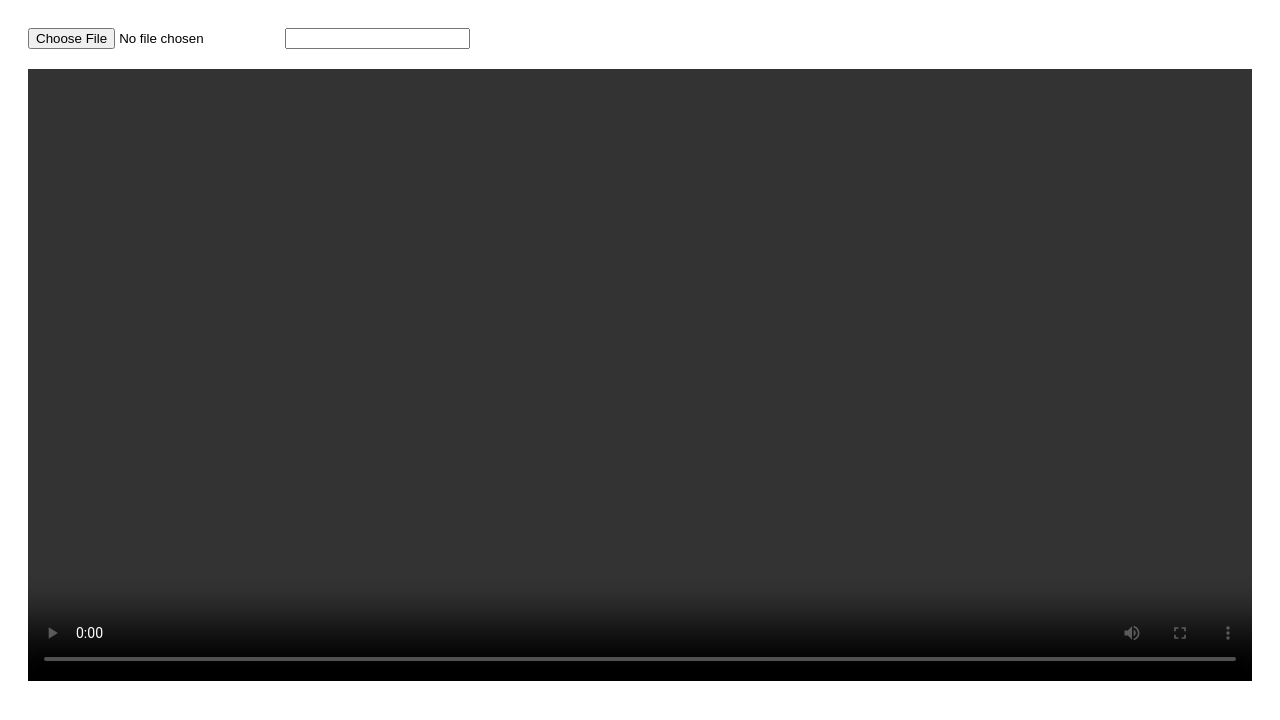
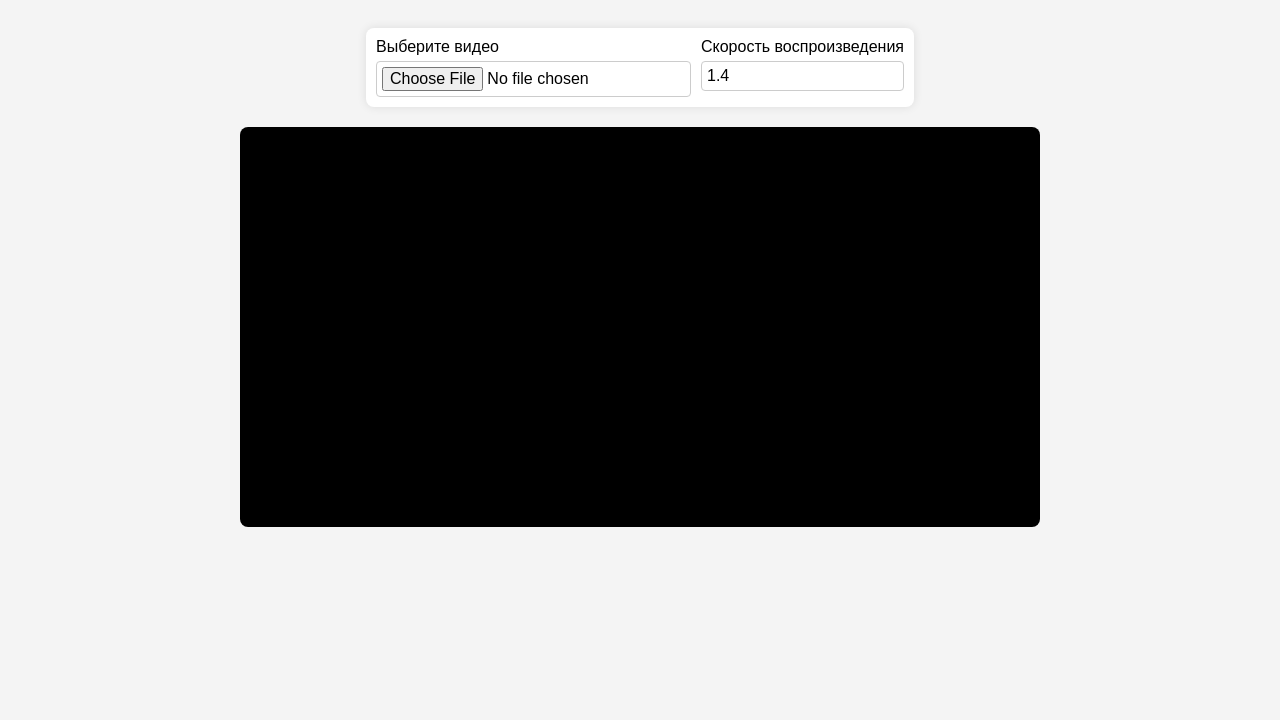
Before and after one commit to ArtiomDumchykov/video, a plain HTML site: page index.html in a window 1280 px wide. Drawn offline with Linux system fonts and the light colour scheme.

Commit message:
updateVideoPlayer

```diff
--- a/index.html
+++ b/index.html
@@ -1,6 +1,5 @@
 <!DOCTYPE html>
-<html lang="en">
-
+<html lang="eu">
 <head>
     <meta charset="UTF-8">
     <meta name="viewport" content="width=device-width, initial-scale=1.0">
@@ -9,49 +8,107 @@
         body {
             font-family: Arial, sans-serif;
             padding: 20px;
+            background-color: #f4f4f4;
         }
 
-        #videoPlayer {
-            width: 100%;
-            margin-top: 20px;
+        .wrapper {
+            display: flex;
+            justify-content: center;
+            align-items: center;
+            flex-direction: column;
+            gap: 20px;
         }
 
+        .controlls {
+            display: flex;
+            gap: 10px;
+            padding: 10px;
+            background: #fff;
+            border-radius: 8px;
+            box-shadow: 0 0 10px rgba(0, 0, 0, 0.1);
+        }
+
+        .field-wrap {
+            display: flex;
+            flex-direction: column;
+            gap: 5px;
+        }
+
+        input {
+            padding: 5px;
+            font-size: 16px;
+            border: 1px solid #ccc;
+            border-radius: 4px;
+        }
+
+        .wrap-video {
+            width: 800px;
+            background: black;
+            border-radius: 8px;
+            overflow: hidden;
+        }
+
+        video {
+            width: 100%;
+            display: block;
+        }
     </style>
 </head>
-
 <body>
-    <input type="file" id="videoFileInput" accept="video/*">
-    <input type="number" step="0.1" class="playbackrate">
-    <video id="videoPlayer" controls></video>
+    <div class="wrapper">
+        <div class="controlls">
+            <div class="field-wrap">
+                <label for="videoFileInput">Выберите видео</label>
+                <input type="file" id="videoFileInput" accept="video/*">
+            </div>
+            <div class="field-wrap">
+                <label for="playbackRate">Скорость воспроизведения</label>
+                <input type="number" step="0.05" min="0.5" max="3" value="1.4" id="playbackRate">
+            </div>
+        </div>
+        <div class="wrap-video">
+            <video id="videoPlayer"></video>
+        </div>
+    </div>
 
     <script>
         const videoFileInput = document.getElementById('videoFileInput');
         const videoPlayer = document.getElementById('videoPlayer');
-        const playBackRate = document.querySelector(".playbackrate")
+        const playbackRateInput = document.getElementById("playbackRate");
 
-        playBackRate.addEventListener('change', function() {
-            if (!videoPlayer) {
-                return
-            }
-
-            videoPlayer.playbackRate = +this.value
+        playbackRateInput.addEventListener('change', function () {
+            let value = parseFloat(this.value);
+            value = Math.max(0.5, Math.min(value, 3)); // Ограничиваем диапазон 0.5 - 3
+            videoPlayer.playbackRate = value;
+            this.value = value.toFixed(2);
         });
 
-        videoFileInput.addEventListener('change', function() {
+        videoFileInput.addEventListener('change', function () {
             const file = this.files[0];
-            const url = URL.createObjectURL(file);
-            videoPlayer.src = url;
+            if (file) {
+                videoPlayer.src = URL.createObjectURL(file);
+                videoPlayer.controls = true;
+                videoPlayer.playbackRate = parseFloat(playbackRateInput.value);
+            }
         });
 
         document.addEventListener("keydown", e => {
-            if (!videoPlayer) {
-                return
+            let rate = parseFloat(playbackRateInput.value);
+            if (e.keyCode === 38 || e.key === "ArrowUp") {
+                rate = Math.min(rate + 0.05, 3);
+            } else if (e.keyCode === 40 || e.key === "ArrowDown") {
+                rate = Math.max(rate - 0.05, 0.5);
             }
+
+            videoPlayer.playbackRate = rate;
+            playbackRateInput.value = +rate.toFixed(2);
+
+            // if (e.key === "n" || e.key === "N") videoPlayer.currentTime += 2;
+            // if (e.key === "b" || e.key === "B") videoPlayer.currentTime -= 2;
 
             e.keyCode == 78 && (videoPlayer.currentTime += 2);
             e.keyCode == 66 && (videoPlayer.currentTime -= 2);
-        })
+        });
     </script>
 </body>
-
 </html>
```
